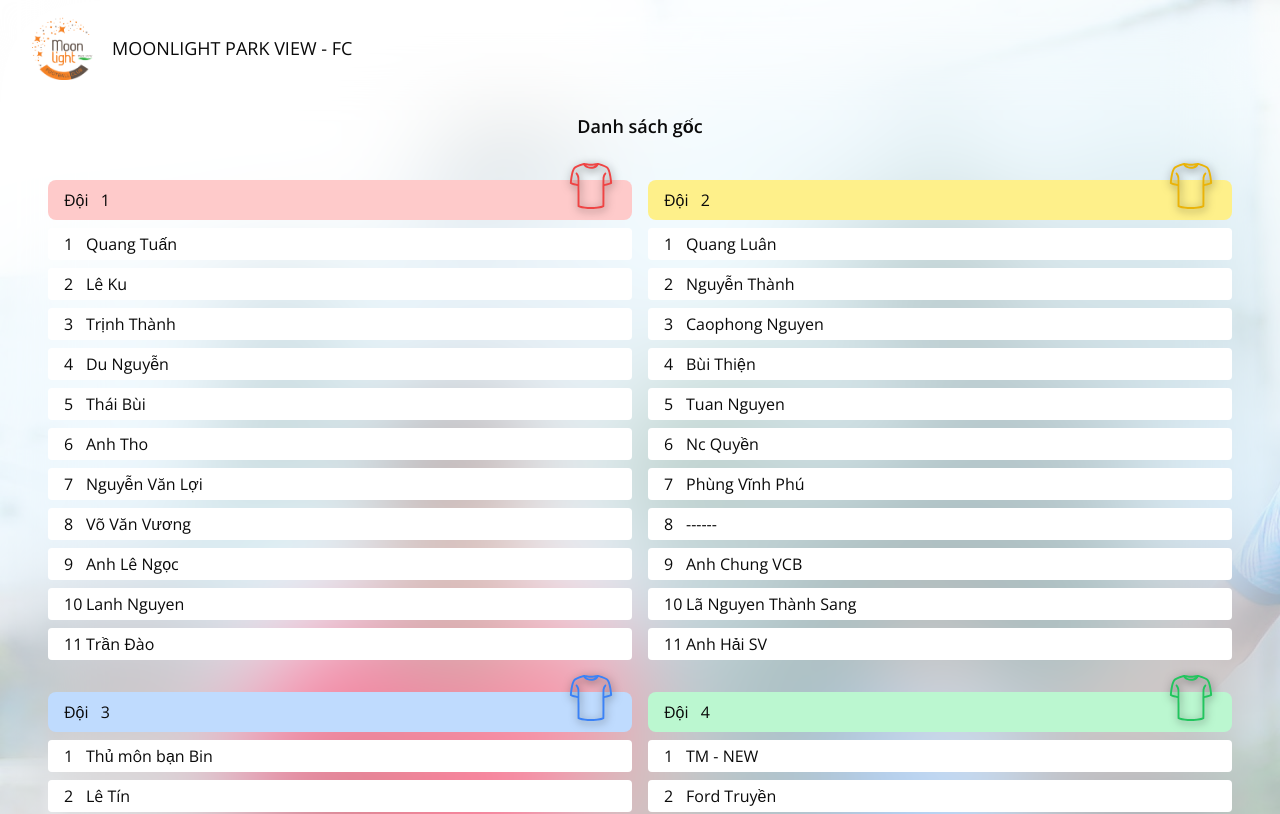
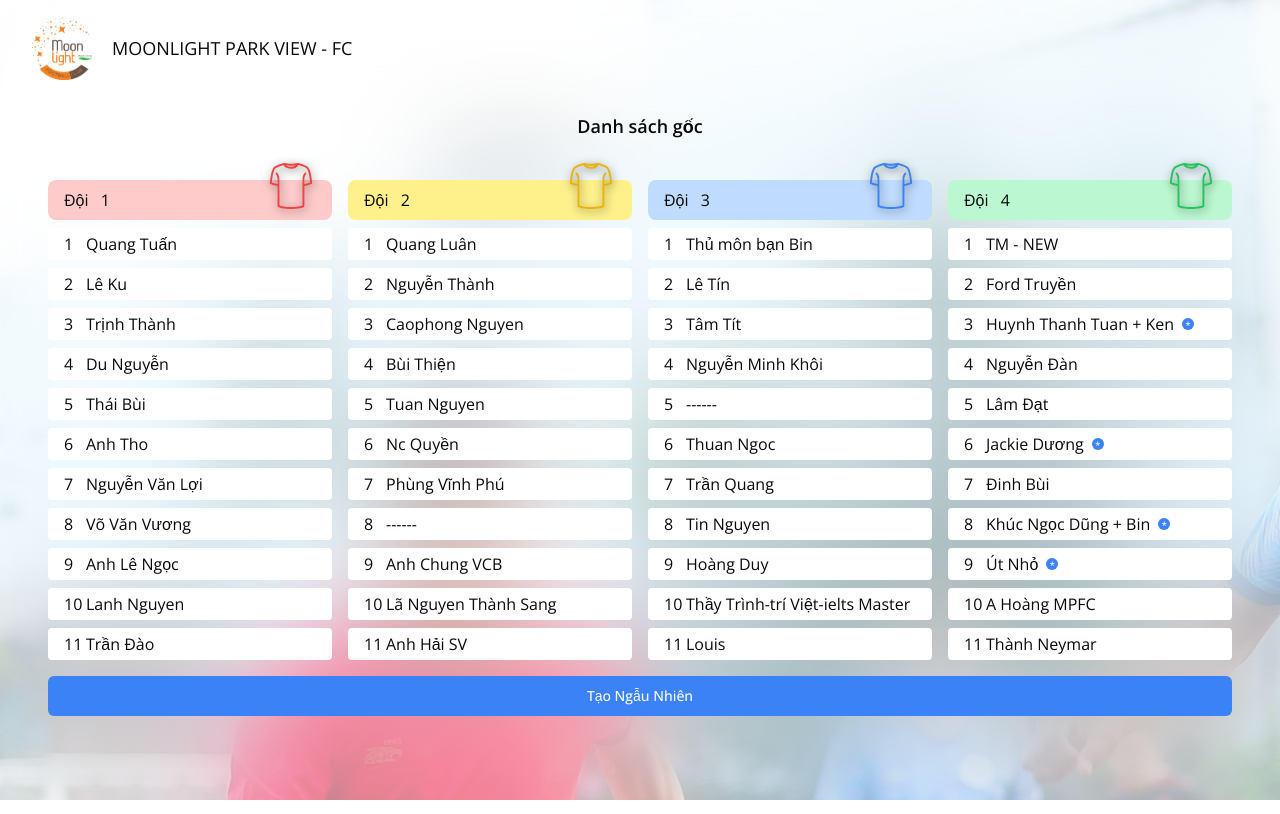
Before and after one commit to tuannguyen1702/split-teams, a Next.js app: page / in a window 1280 px wide. Shown: the top 814 px of the page. Built offline with nearby package versions, Linux system fonts and the light colour scheme.

Commit message:
Update page.tsx

```diff
--- a/src/app/page.tsx
+++ b/src/app/page.tsx
@@ -71,7 +71,7 @@
         Danh sách gốc
       </h1>
       <div className="flex-1 z-10 pb-4 md:pt-4 text-left">
-        <div className={`z-10 pt-4  mt-2 grid text-center md:w-full grid-cols-2 md:grid-cols-[repeat(var(--team-columns), minmax(0, 1fr))] md:text-left gap-x-4 gap-y-8`} style={
+        <div className={`z-10 pt-4  mt-2 grid text-center md:w-full grid-cols-2 md:[grid-template-columns:repeat(var(--team-columns),minmax(0,1fr))] md:text-left gap-x-4 gap-y-8`} style={
           {
             "--team-columns": totalTeam,
           } as React.CSSProperties
```
